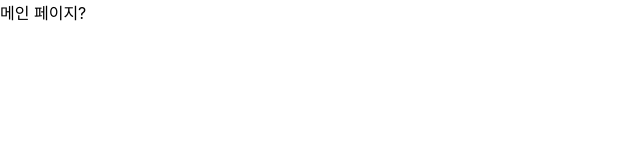
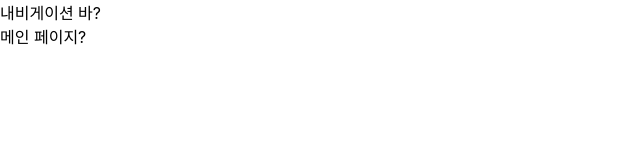
Before and after one commit to wafflestudio18-5/team3-frontend, a React (Create React App) app: page / in a window 1280 px wide. Shown: the top 160 px of the page, without its empty margins (0-640 px from the left). Built offline with nearby package versions, Linux system fonts and the light colour scheme.

Commit message:
added NavBar.js, modified README

```diff
--- a/src/App.js
+++ b/src/App.js
@@ -2,13 +2,18 @@ import React from 'react'
 import { Route, Redirect, Switch } from 'react-router-dom'
 
 import './App.css';
-import MainPage from './Components/MainPage/MainPage'
+import NavBar from './components/NavBar/NavBar'
+import MainPage from './components/MainPage/MainPage'
 
 function App() {
   return (
-    <Switch>
-      <Route exact path='/' component={MainPage} />
-    </Switch>
+    <>
+      <NavBar />
+      <Switch>
+        <Route exact path='/' component={MainPage} />
+        <Redirect path='*' to='/' />
+      </Switch>
+    </>
   );
 }
 
--- /dev/null
+++ b/src/Components/NavBar/NavBar.js
@@ -0,0 +1,11 @@
+import React from 'react'
+
+function NavBar() {
+  return (
+    <div>
+      내비게이션 바?
+    </div>
+  )
+}
+
+export default NavBar
```
Also changed, not shown: src/logo.svg (deleted), 1 other file (tests, documents, lock files or other folders).
